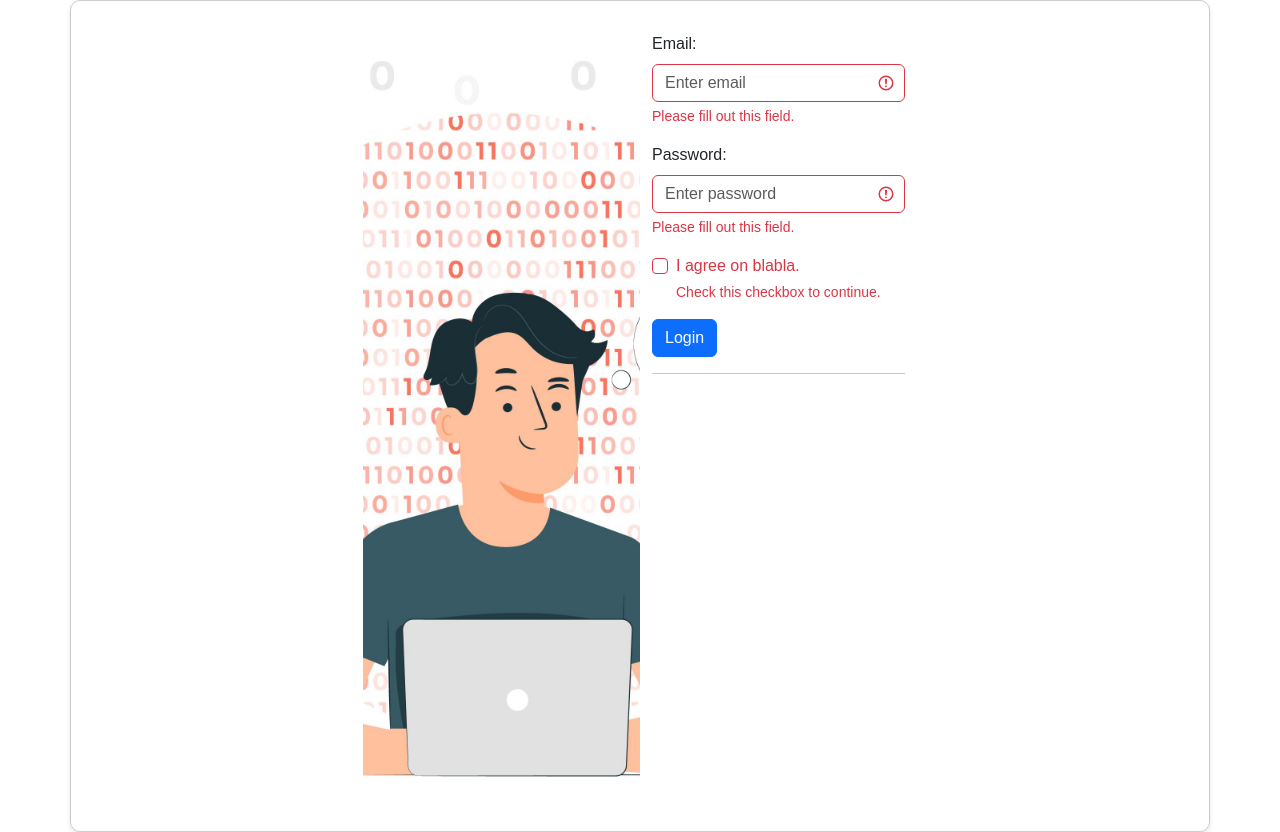
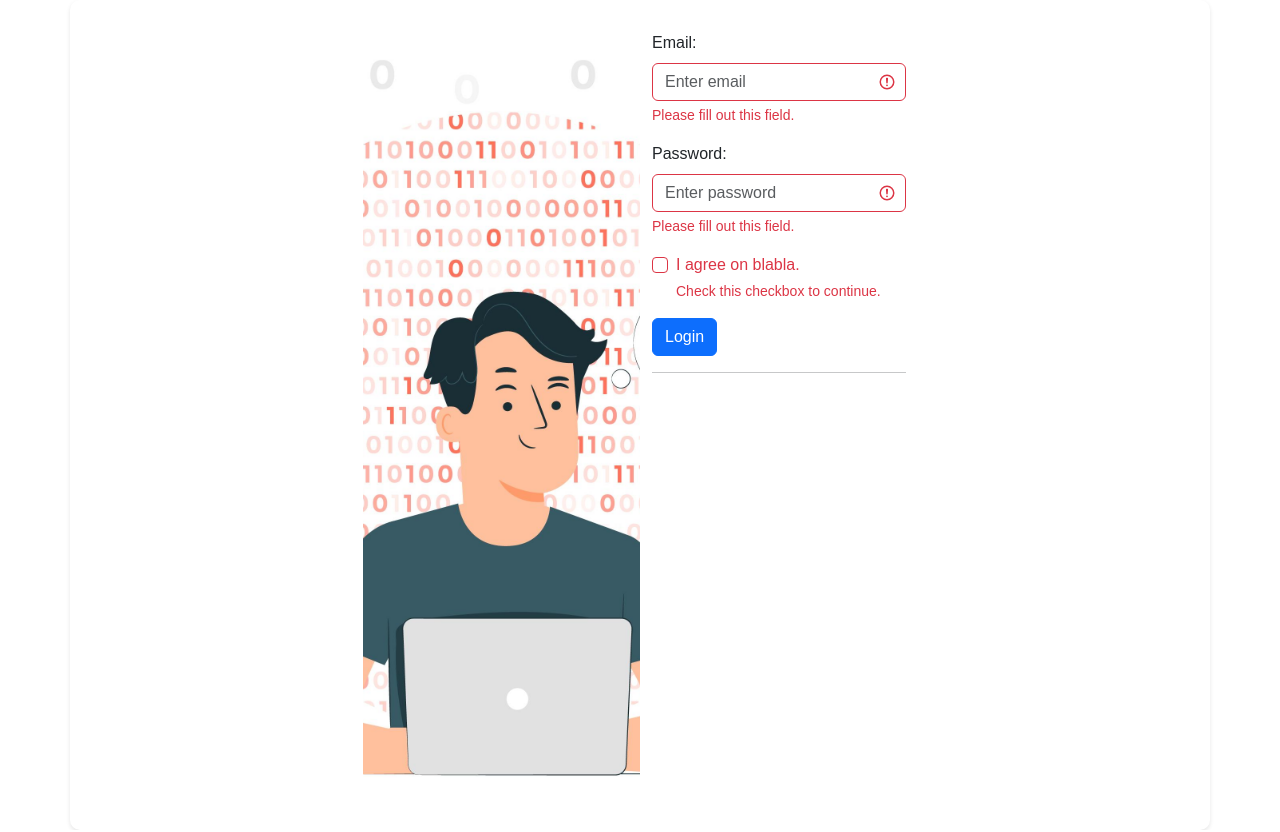
Before and after one commit to criskhun/ppaq2, a PHP site: page /codeGen/loginPage.php in a window 1280 px wide. Run offline with PHP 8.4, Linux system fonts and the light colour scheme; some libraries are stand-ins or nearby versions.

Commit message:
Update headerCG.php

```diff
--- a/codeGen/headerCG.php
+++ b/codeGen/headerCG.php
@@ -26,7 +26,7 @@ session_start();
         }
         .custom-row {
             padding: 15px; /* Adjust padding as needed */
-            border: 1px solid #ccc; /* Border style */
+            border: none; /* Border style */
             border-radius: 10px; /* Rounded corners */
             box-shadow: 0 2px 4px rgba(0, 0, 0, 0.1); /* Shadow */
         }
```
